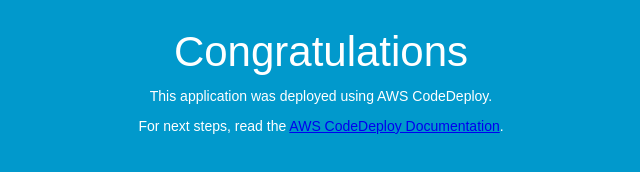
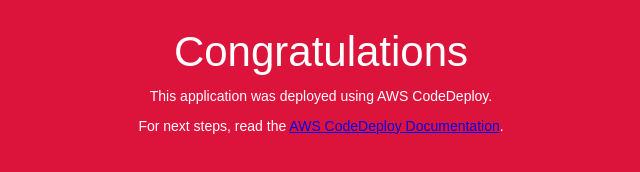
Before and after one commit to vkarunanithi/AWScodedeploy, a plain HTML site: page index.html in a window 1280 px wide. Shown: the whole page, without its empty margins (319-959 px from the left). Drawn offline with Linux system fonts and the light colour scheme.

Commit message:
Update index.html

```diff
--- a/index.html
+++ b/index.html
@@ -6,7 +6,7 @@
   <style>
     body {
       color: #ffffff;
-      background-color: #0199cc;
+      background-color: #DC143C;
       font-family: Arial, sans-serif;
       font-size: 14px;
     }
```
